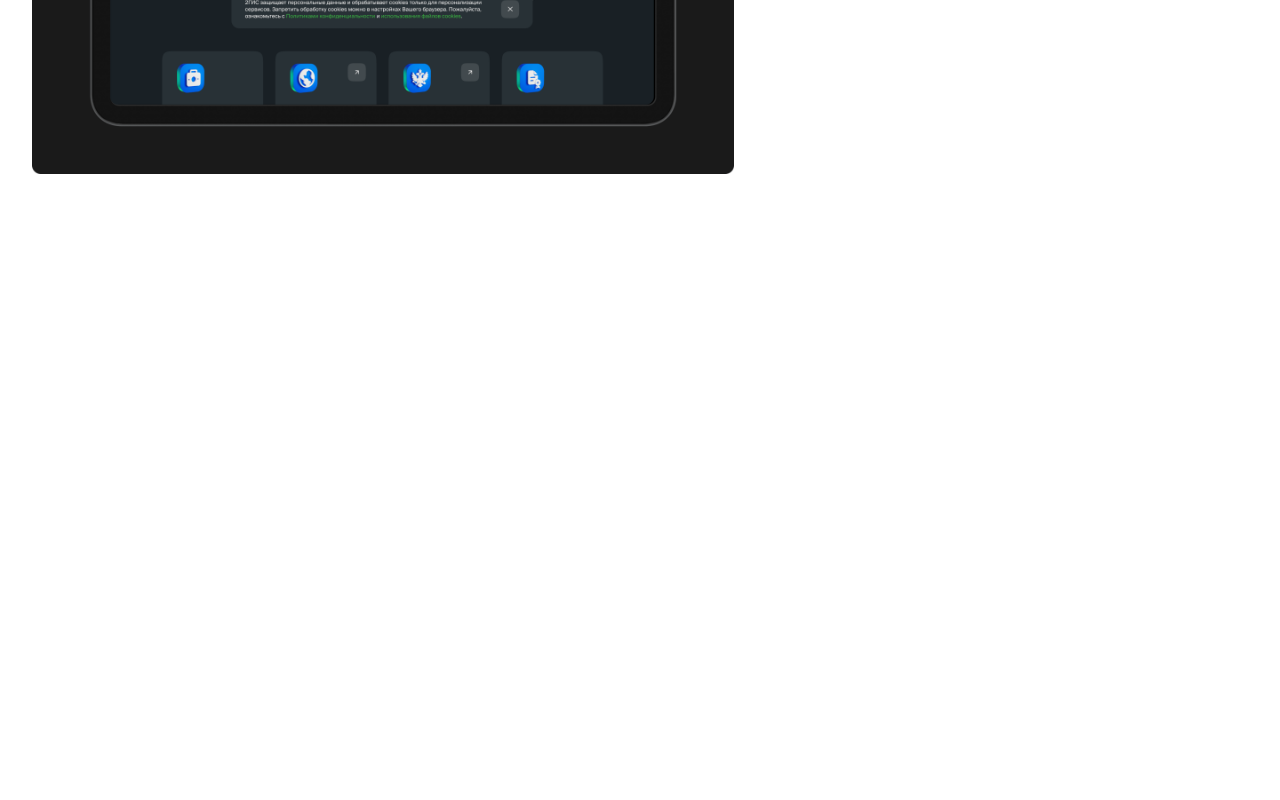
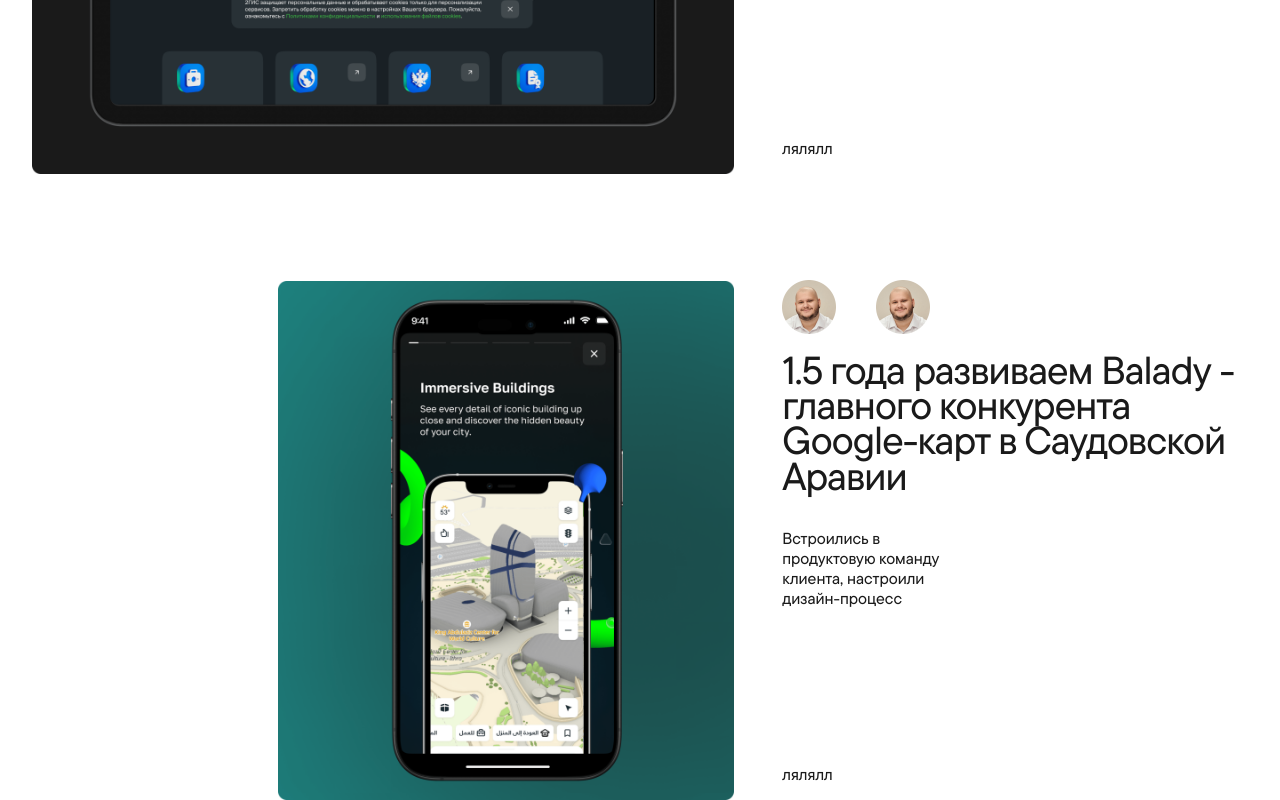
Before and after one commit to sdfrthb/Vondo, a React (Create React App) app: page / in a window 1280 px wide. Shown: the part 1834-2634 px from the top of the page. Before the commit the page ends 2008 px from the top, so only its background shows below. Built offline with nearby package versions, Linux system fonts and the light colour scheme; a web font is replaced by a local one.

Commit message:
case vertical

```diff
--- a/src/pages/MainPage/MainPage.jsx
+++ b/src/pages/MainPage/MainPage.jsx
@@ -4,6 +4,7 @@
 import Case from "./components/Case/Case";
 import styles from './MainPage.module.css';
 import img2gis from '/Users/sdfrthb/vondo/src/images/2gis_case-min.png';
+import imgBaladi from '/Users/sdfrthb/vondo/src/images/baladi_case-min.png'
 import kostya from '/Users/sdfrthb/vondo/src/images/kostya-min.png';
 
 
@@ -13,8 +14,10 @@
         <Showreel />
         <AboutUs />
         <section className={styles.cases}>
-        <Case caseImage={img2gis} title={'Сделали дизайн и разработали на тильде новый сайт 2ГИС'}
-        description={'Быстро запустились, а теперь готовимся к переезду на Next'} photo={kostya}/>
+        <Case type={"horizontal"} caseImage={img2gis} title={'Сделали дизайн и\u00A0разработали на тильде новый сайт 2ГИС'}
+        description={'Быстро запустились, а\u00A0теперь готовимся к\u00A0переезду на\u00A0Next'} photo={kostya}/>
+        <Case type={"vertical"} caseImage={imgBaladi} title={'1.5 года развиваем\u000ABalady\u00A0- главного\u000Aконкурента Google-карт в Саудовской Аравии'}
+        description={'Встроились в продуктовую команду клиента, настроили дизайн-процесс'} photo={kostya}/>
         </section>
       </div>
    );
--- a/src/pages/MainPage/MainPage.module.css
+++ b/src/pages/MainPage/MainPage.module.css
@@ -2,4 +2,5 @@
   display: flex;
   flex-direction: column;
   padding: 4.166vw 2.5vw 0;
+  gap: 4.166vw;
 }
--- a/src/pages/MainPage/components/Case/Case.jsx
+++ b/src/pages/MainPage/components/Case/Case.jsx
@@ -1,10 +1,10 @@
 import CaseData from "./CaseData/CaseData";
 import styles from './Case.module.css'
 
-function Case({caseImage, ...props}) {
+function Case({type,caseImage, ...props}) {
   return (
-    <article className={styles.case}>
-      <img src={caseImage} className={styles.image} />
+    <article className={type==="horizontal" ? styles.case_hor : styles.case_vert}>
+      <img src={caseImage} className={type==="horizontal" ? styles.image_hor : styles.image_vert} />
       <CaseData {...props}/>
     </article>
    );
--- a/src/pages/MainPage/components/Case/Case.module.css
+++ b/src/pages/MainPage/components/Case/Case.module.css
@@ -1,10 +1,22 @@
-.image {
+.image_hor {
   width: 54.861vw;
   padding-top: 4.167vw;
 }
 
-.case {
+.image_vert {
+  width: 35.625vw;
+  padding-top: 4.167vw;
+}
+
+.case_hor {
   display: flex;
   justify-content: space-between;
   width: 100%;
 }
+
+.case_vert {
+  display: flex;
+  justify-content: flex-end;
+  width: 100%;
+  gap: 3.75vw;
+}
--- a/src/pages/MainPage/components/Case/CaseData/CaseData.jsx
+++ b/src/pages/MainPage/components/Case/CaseData/CaseData.jsx
@@ -3,11 +3,15 @@
 function CaseData({title, description, photo}) {
   return (
     <div className={styles.card}>
+      <div className={styles.container}>
       <div className={styles.avatars}>
+        <WorkGroupAvatar name={'Костя'} work={'Организовывал работу'} photo={photo}/>
         <WorkGroupAvatar name={'Костя'} work={'Организовывал работу'} photo={photo}/>
       </div>
       <h3 className={`text text_type_accent_m text_color_primary`}>{title}</h3>
-      <p className={`text text_type_accent_s text_color_primary`}>{description}</p>
+      <p className={`text text_type_accent_s text_color_primary ${styles.description}`}>{description}</p>
+      </div>
+      <p>лялялл</p>
     </div>
    );
 }
--- a/src/pages/MainPage/components/Case/CaseData/CaseData.module.css
+++ b/src/pages/MainPage/components/Case/CaseData/CaseData.module.css
@@ -2,4 +2,22 @@
   width: 36.389vw;
   display: flex;
   flex-direction: column;
+  justify-content: space-between;
 }
+
+.container {
+  display: flex;
+  flex-direction: column;
+  gap: 1.389vw;
+}
+
+.description {
+  width: 12.708vw;
+  padding-top: 1.389vw;
+  white-space: pre-wrap;
+}
+
+.avatars {
+  display: flex;
+  gap: 0.069vw;
+}
--- a/src/ui/components/WorkGroupAvatar/WorkGroupAvatar.jsx
+++ b/src/ui/components/WorkGroupAvatar/WorkGroupAvatar.jsx
@@ -3,9 +3,11 @@
 function WorkGroupAvatar({name, work, photo}) {
   return (
     <div className={styles.avatar}>
-      <p className={`text text_type_xs text_color_primary`}>{name}</p>
-      <p className={`text text_type_xs text_color_primary ${styles.info}`}>{work}</p>
+      {/* <p className={`text text_type_xs text_color_primary ${styles.invisible}`}>{name}</p>
+      <p className={`text text_type_xs text_color_primary ${styles.info} ${styles.invisible}`}>{work}</p> */}
       <div style={{backgroundImage: `url(${photo})`}} className={styles.photo}> </div>
+      <p className={`text text_type_xs text_color_primary ${styles.info} ${styles.invisible}`}>{work}</p>
+      <p className={`text text_type_xs text_color_primary ${styles.invisible}`}>{name}</p>
     </div>
    );
 }
--- a/src/ui/components/WorkGroupAvatar/WorkGroupAvatar.module.css
+++ b/src/ui/components/WorkGroupAvatar/WorkGroupAvatar.module.css
@@ -2,14 +2,23 @@
   width: 54px;
   height: 54px;
   background-size: cover;
+  cursor: pointer;
 }
 
 .avatar {
   display: flex;
-  flex-direction: column;
+  flex-direction: column-reverse;
 }
 
 .info {
-  padding: 0.486vw 0 0.903vw;
+  padding: 0.486vw 0 0.634vw;
   width: 7.292vw;
 }
+
+.invisible {
+  opacity: 0;
+}
+
+.photo:hover ~ .invisible {
+  opacity: 1;
+}
```
Also changed, not shown: src/images/baladi_case-min.png (added).
